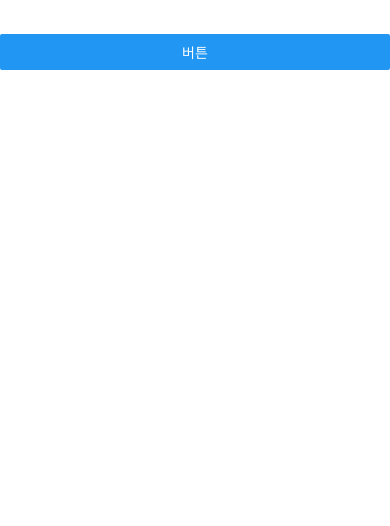
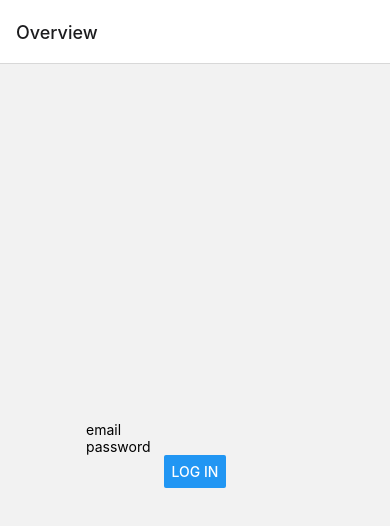
Before and after one commit to SNU-Sigma/dev-sigma-react-native-app, a React Native app: screen / in a window 390 px wide. Shown: the top 526 px of the page. Built offline with nearby package versions, Linux system fonts and the light colour scheme.

Commit message:
only login ui

```diff
--- a/App.tsx
+++ b/App.tsx
@@ -1,22 +1,46 @@
-import { StatusBar } from 'expo-status-bar'
-import { StyleSheet, Text, View, TextInput, Button } from 'react-native'
+import * as React from 'react'
+import { View, Text, TextInput, Button } from 'react-native'
+import { NavigationContainer } from '@react-navigation/native'
+import { createNativeStackNavigator } from '@react-navigation/native-stack'
 
-export default function App() {
+function HomeScreen() {
     const onPress = () => {}
     return (
-        <View>
-            <TextInput />
-            <TextInput />
-            <Button title='버튼' onPress={onPress} />
+        <View
+            style={{ flex: 1, alignItems: 'center', justifyContent: 'center' }}
+        >
+            <TextInput placeholder='email' />
+            <TextInput placeholder='password' />
+            <Button title='Log In' />
         </View>
     )
 }
 
-const styles = StyleSheet.create({
-    container: {
-        flex: 1,
-        backgroundColor: '#fff',
-        alignItems: 'center',
-        justifyContent: 'center',
-    },
-})
+function DetailsScreen() {
+    return (
+        <View
+            style={{ flex: 1, alignItems: 'center', justifyContent: 'center' }}
+        >
+            <Text>Details Screen</Text>
+        </View>
+    )
+}
+
+const Stack = createNativeStackNavigator()
+
+function App() {
+    return (
+        <NavigationContainer>
+            <Stack.Navigator>
+                <Stack.Screen
+                    name='Home'
+                    component={HomeScreen}
+                    options={{ title: 'Overview' }}
+                />
+                <Stack.Screen name='Details' component={DetailsScreen} />
+            </Stack.Navigator>
+        </NavigationContainer>
+    )
+}
+
+export default App
--- a/package.json
+++ b/package.json
@@ -13,11 +13,15 @@
   "dependencies": {
     "@emotion/native": "^11.0.0",
     "@emotion/react": "^11.7.1",
+    "@react-navigation/native": "^6.0.6",
+    "@react-navigation/native-stack": "^6.2.5",
     "expo": "~44.0.0",
     "expo-status-bar": "~1.2.0",
     "react": "17.0.1",
     "react-dom": "17.0.1",
     "react-native": "0.64.3",
+    "react-native-safe-area-context": "^3.3.2",
+    "react-native-screens": "^3.10.1",
     "react-native-web": "0.17.1"
   },
   "devDependencies": {
```
Also changed, not shown: 1 other file (tests, documents, lock files or other folders).
